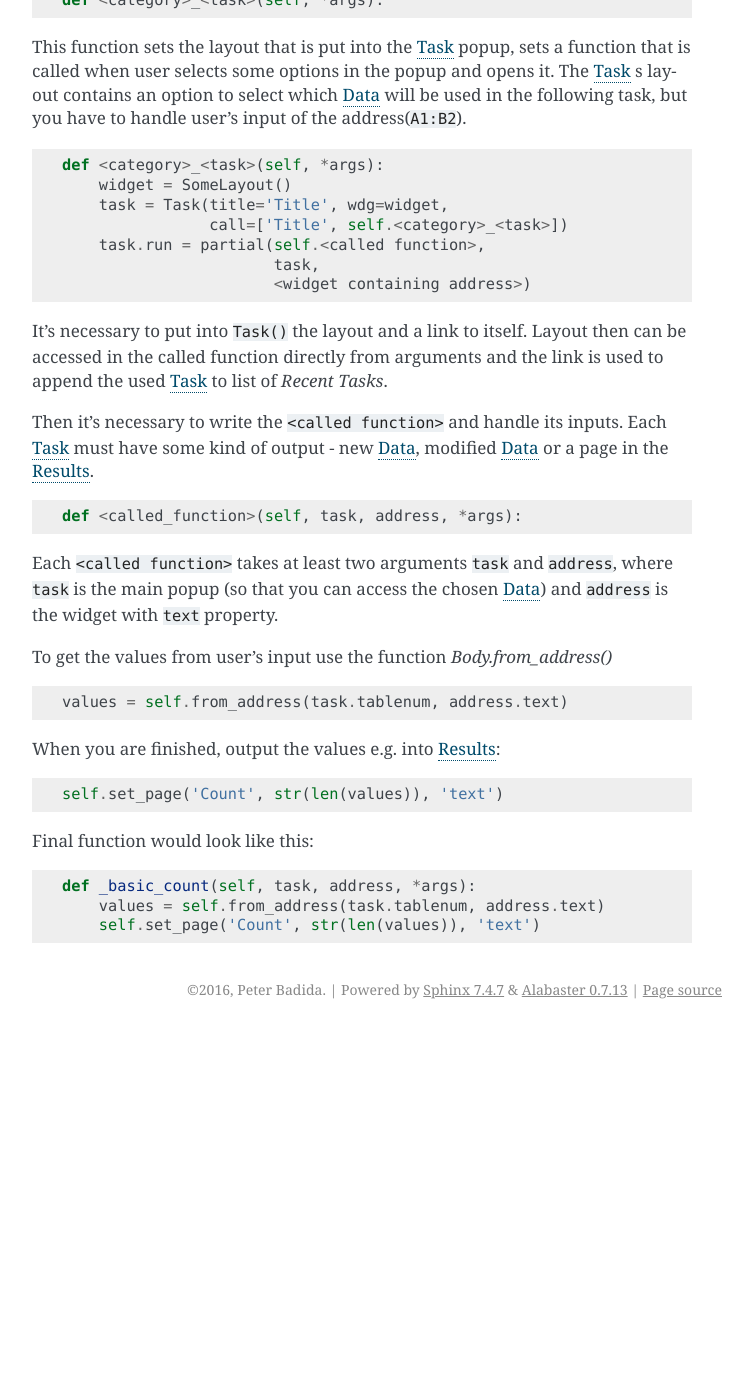
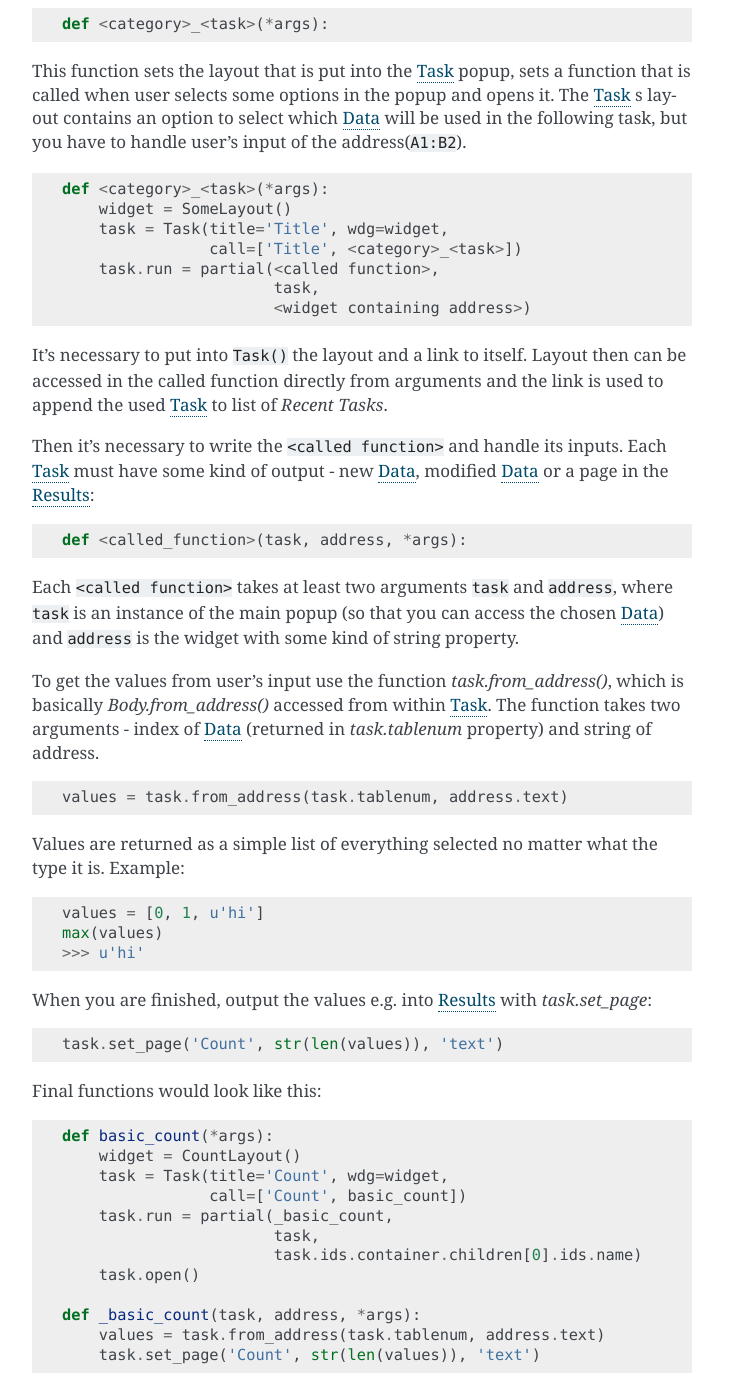
Before and after one commit to KeyWeeUsr/KrySA, a Sphinx documentation site: the page built from docs/source/task.rst, in a window 1280 px wide and 1400 px high, scrolled down 671 px. Shown: the whole window, without its empty margins (388-1141 px from the left). Built offline with Sphinx 7.4.7, drawn with Linux system fonts in a browser that asks for light colours; formulas are drawn with MathJax 3; before the commit the page ends 1700 px from its top, so only the background shows below that; some of the changed text lies outside the part shown.

Commit message:
Fix docs for tasks

```diff
--- a/docs/source/task.rst
+++ b/docs/source/task.rst
@@ -14,8 +14,8 @@ Using a Task
 
 Each :ref:`task` needs values which it can use, otherwise it won't run. When
 the values are present, each column has an address starting with ``A`` for the
-first column. To select more than a single value, use ``:`` character e.g.
-``B1:AB2``:
+first column. To select more than a single value, use ``:`` character (e.g.
+``B1:AB2``):
 
 = = = = === == == == === =====
 . A B C ... AA AB AC ... ZZ...
@@ -31,10 +31,10 @@ can create new :ref:`data` or a page in the :ref:`results` panel.
 Create a Task
 -------------
 
-Since KrySA uses Python, each :ref:`task` begins with a function named like
-this::
+Since KrySA uses Python, each :ref:`task` according to its category(file)
+begins with a function named like this::
 
-    def <category>_<task>(self, *args):
+    def <category>_<task>(*args):
 
 This function sets the layout that is put into the :ref:`task` popup, sets a
 function that is called when user selects some options in the popup and opens
@@ -42,11 +42,11 @@ it. The :ref:`task` s layout contains an option to select which :ref:`data`
 will be used in the following task, but you have to handle user's input of the
 address(``A1:B2``). ::
 
-    def <category>_<task>(self, *args):
+    def <category>_<task>(*args):
         widget = SomeLayout()
         task = Task(title='Title', wdg=widget,
-                    call=['Title', self.<category>_<task>])
-        task.run = partial(self.<called function>,
+                    call=['Title', <category>_<task>])
+        task.run = partial(<called function>,
                            task,
                            <widget containing address>)
 
@@ -56,24 +56,45 @@ link is used to append the used :ref:`task` to list of `Recent Tasks`.
 
 Then it's necessary to write the ``<called function>`` and handle its inputs.
 Each :ref:`task` must have some kind of output - new :ref:`data`, modified
-:ref:`data` or a page in the :ref:`results`. ::
+:ref:`data` or a page in the :ref:`results`::
 
-    def <called_function>(self, task, address, *args):
+    def <called_function>(task, address, *args):
 
 Each ``<called function>`` takes at least two arguments ``task`` and
-``address``, where ``task`` is the main popup (so that you can access the
-chosen :ref:`data`) and ``address`` is the widget with ``text`` property.
+``address``, where ``task`` is an instance of the main popup (so that you can
+access the chosen :ref:`data`) and ``address`` is the widget with some kind of
+string property.
 
-To get the values from user's input use the function `Body.from_address()` ::
+To get the values from user's input use the function `task.from_address()`,
+which is basically `Body.from_address()` accessed from within :ref:`task`. The
+function takes two arguments - index of :ref:`data` (returned in
+`task.tablenum` property) and string of address. ::
 
-    values = self.from_address(task.tablenum, address.text)
+    values = task.from_address(task.tablenum, address.text)
 
-When you are finished, output the values e.g. into :ref:`results`::
+Values are returned as a simple list of everything selected no matter what the
+type it is. Example::
 
-    self.set_page('Count', str(len(values)), 'text')
+    values = [0, 1, u'hi']
+    max(values)
+    >>> u'hi'
 
-Final function would look like this::
+When you are finished, output the values e.g. into :ref:`results` with
+`task.set_page`::
 
-    def _basic_count(self, task, address, *args):
-        values = self.from_address(task.tablenum, address.text)
-        self.set_page('Count', str(len(values)), 'text')
+    task.set_page('Count', str(len(values)), 'text')
+
+Final functions would look like this::
+
+    def basic_count(*args):
+        widget = CountLayout()
+        task = Task(title='Count', wdg=widget,
+                    call=['Count', basic_count])
+        task.run = partial(_basic_count,
+                           task,
+                           task.ids.container.children[0].ids.name)
+        task.open()
+
+    def _basic_count(task, address, *args):
+        values = task.from_address(task.tablenum, address.text)
+        task.set_page('Count', str(len(values)), 'text')
```
